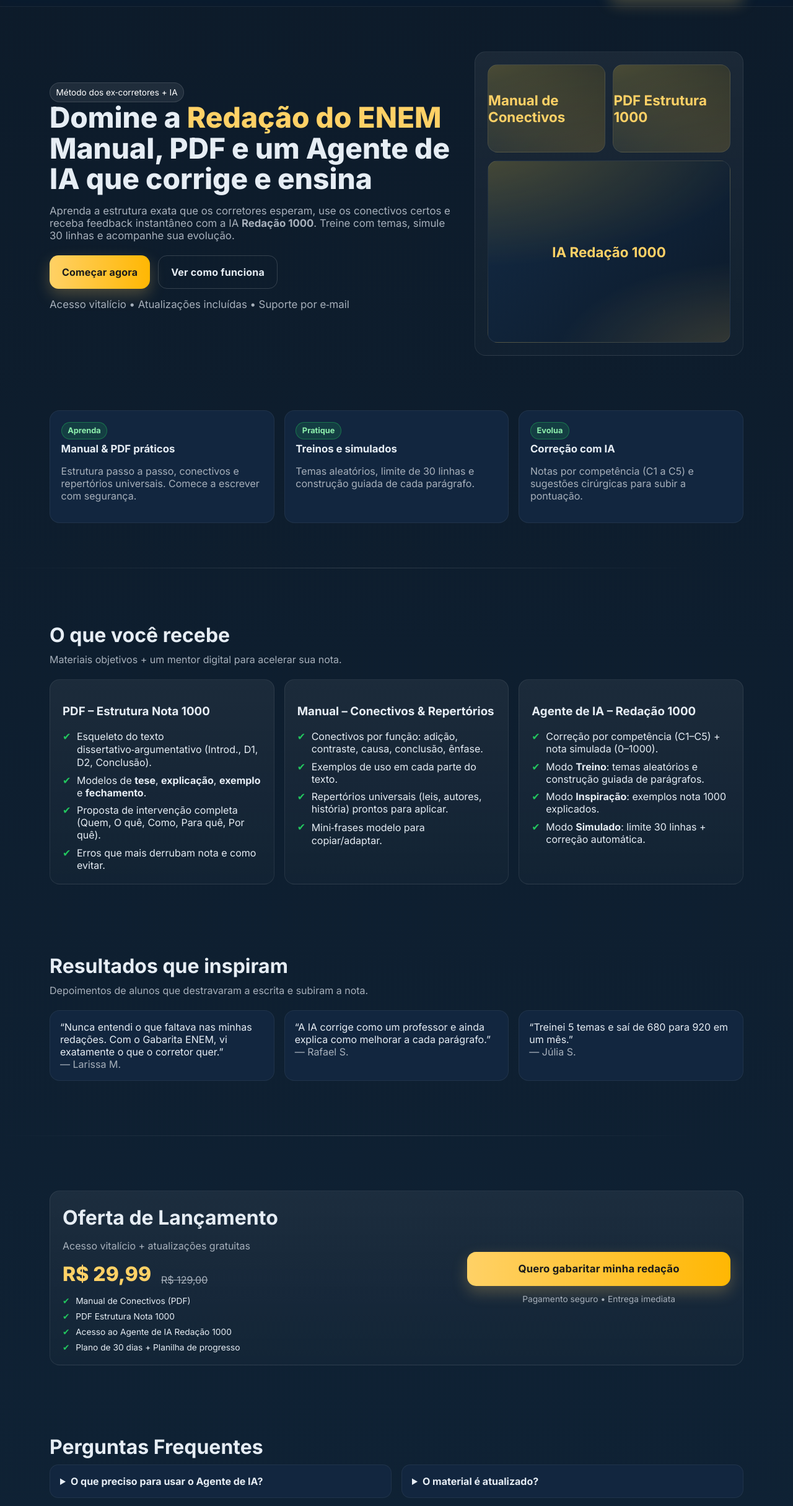
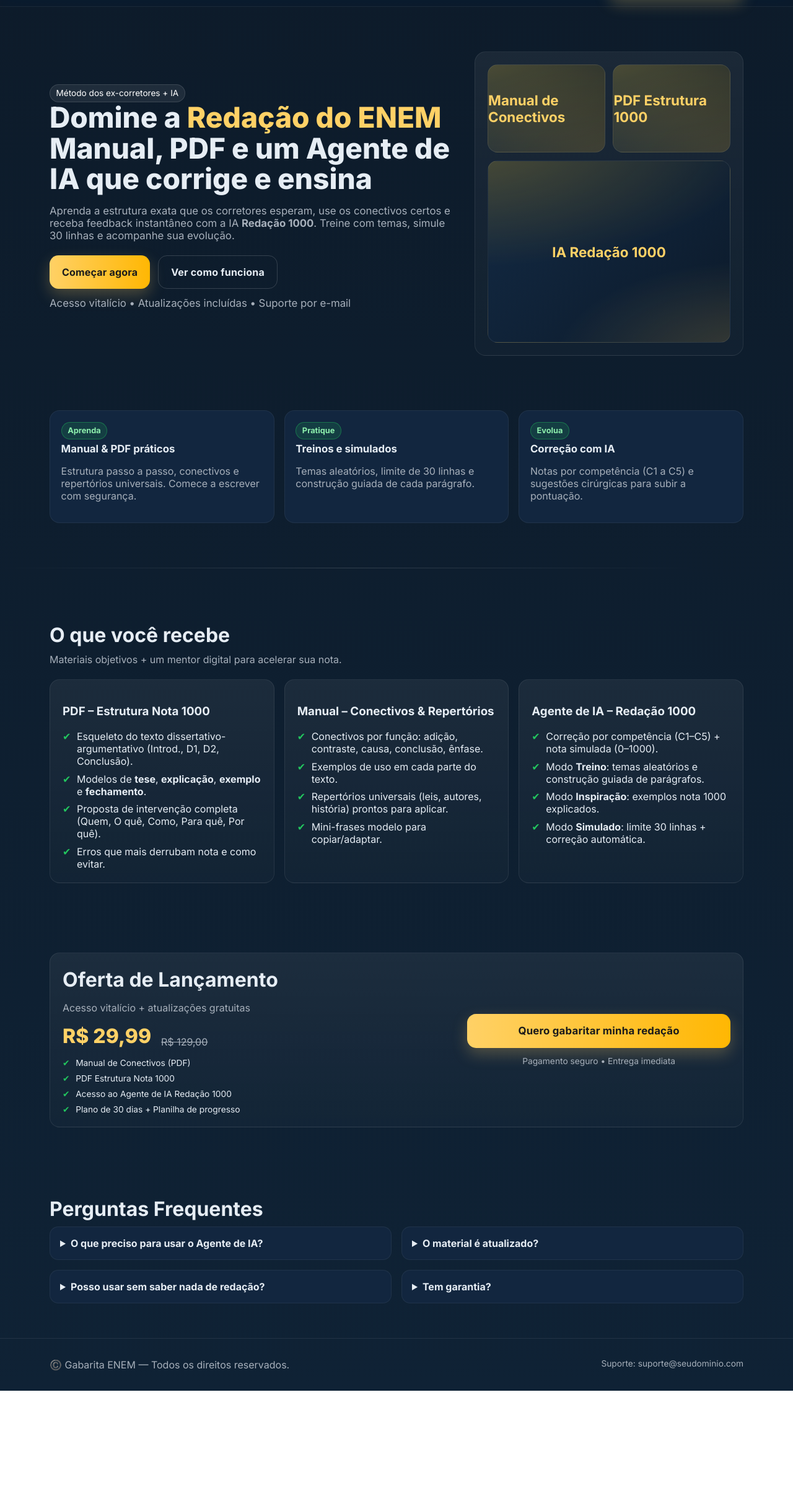
Before and after one commit to reidilsin-commits/index.html, a plain HTML site: page index.html in a window 1280 px wide. Shown: the part 71-2501 px from the top of the page at 62% size. After the commit the page ends 2315 px from the top, so only its background shows below. Drawn offline with Linux system fonts and the light colour scheme.

Commit message:
Update index.html

```diff
--- a/index.html
+++ b/index.html
@@ -73,23 +73,22 @@
       </a>
       <nav class="cta-bar">
         <a class="btn btn-ghost" href="#conteudo">O que tem no pacote</a>
-        <a class="btn btn-primary" href="#comprar">Quero gabaritar agora</a>
+        <a class="btn btn-primary" href="https://hotmart.com/pt-br/marketplace/produtos/hagsxd-gabarita-enem-4hon6/G102583268Q" target="_blank">Quero gabaritar agora</a>
       </nav>
     </div>
   </header>
 
   <main>
-    <!-- HERO -->
     <section class="hero container" id="top">
       <div>
-        <span class="tag">Método dos ex‑corretores + IA</span>
+        <span class="tag">Método dos ex-corretores + IA</span>
         <h1>Domine a <span style="color:var(--brand)">Redação do ENEM</span> Manual, PDF e um Agente de IA que corrige e ensina</h1>
         <p>Aprenda a estrutura exata que os corretores esperam, use os conectivos certos e receba feedback instantâneo com a IA <b>Redação 1000</b>. Treine com temas, simule 30 linhas e acompanhe sua evolução.</p>
         <div class="cta-bar">
-          <a class="btn btn-primary" href="#comprar">Começar agora</a>
+          <a class="btn btn-primary" href="https://hotmart.com/pt-br/marketplace/produtos/hagsxd-gabarita-enem-4hon6/G102583268Q" target="_blank">Começar agora</a>
           <a class="btn btn-ghost" href="#faq">Ver como funciona</a>
         </div>
-        <p class="small muted" style="margin-top:.8rem">Acesso vitalício • Atualizações incluídas • Suporte por e‑mail</p>
+        <p class="small muted" style="margin-top:.8rem">Acesso vitalício • Atualizações incluídas • Suporte por e-mail</p>
       </div>
       <div class="hero-card">
         <div class="grid" style="grid-template-columns:1fr 1fr;gap:.8rem">
@@ -100,7 +99,6 @@
       </div>
     </section>
 
-    <!-- BENEFITS SHORT -->
     <section class="features container">
       <div class="grid" style="grid-template-columns:repeat(3,1fr)">
         <div class="feature">
@@ -123,7 +121,6 @@
 
     <div class="sep container"></div>
 
-    <!-- WHAT'S INCLUDED -->
     <section class="section container" id="conteudo">
       <h2 style="margin:0 0 .6rem;font-size:2rem">O que você recebe</h2>
       <p class="muted" style="margin:0 0 1.4rem">Materiais objetivos + um mentor digital para acelerar sua nota.</p>
@@ -131,7 +128,7 @@
         <article class="card">
           <h3>PDF – Estrutura Nota 1000</h3>
           <ul class="list">
-            <li><span class="check">✔</span><span>Esqueleto do texto dissertativo‑argumentativo (Introd., D1, D2, Conclusão).</span></li>
+            <li><span class="check">✔</span><span>Esqueleto do texto dissertativo-argumentativo (Introd., D1, D2, Conclusão).</span></li>
             <li><span class="check">✔</span><span>Modelos de <b>tese</b>, <b>explicação</b>, <b>exemplo</b> e <b>fechamento</b>.</span></li>
             <li><span class="check">✔</span><span>Proposta de intervenção completa (Quem, O quê, Como, Para quê, Por quê).</span></li>
             <li><span class="check">✔</span><span>Erros que mais derrubam nota e como evitar.</span></li>
@@ -143,7 +140,7 @@
             <li><span class="check">✔</span><span>Conectivos por função: adição, contraste, causa, conclusão, ênfase.</span></li>
             <li><span class="check">✔</span><span>Exemplos de uso em cada parte do texto.</span></li>
             <li><span class="check">✔</span><span>Repertórios universais (leis, autores, história) prontos para aplicar.</span></li>
-            <li><span class="check">✔</span><span>Mini‑frases modelo para copiar/adaptar.</span></li>
+            <li><span class="check">✔</span><span>Mini-frases modelo para copiar/adaptar.</span></li>
           </ul>
         </article>
         <article class="card">
@@ -158,20 +155,6 @@
       </div>
     </section>
 
-    <!-- SOCIAL PROOF / TESTIMONIALS -->
-    <section class="section container">
-      <h2 style="margin:0 0 .6rem;font-size:2rem">Resultados que inspiram</h2>
-      <p class="muted" style="margin:0 0 1.4rem">Depoimentos de alunos que destravaram a escrita e subiram a nota.</p>
-      <div class="testimonials">
-        <div class="quote">“Nunca entendi o que faltava nas minhas redações. Com o Gabarita ENEM, vi exatamente o que o corretor quer.”<br><span class="muted">— Larissa M.</span></div>
-        <div class="quote">“A IA corrige como um professor e ainda explica como melhorar a cada parágrafo.”<br><span class="muted">— Rafael S.</span></div>
-        <div class="quote">“Treinei 5 temas e saí de 680 para 920 em um mês.”<br><span class="muted">— Júlia S.</span></div>
-      </div>
-    </section>
-
-    <div class="sep container"></div>
-
-    <!-- PRICING -->
     <section class="section container" id="comprar">
       <div class="card" style="display:grid;grid-template-columns:1.2fr .8fr;gap:1rem;align-items:center">
         <div>
@@ -189,13 +172,12 @@
           </ul>
         </div>
         <div>
-          <a class="btn btn-primary" style="width:100%;justify-content:center;font-size:1.05rem;padding:1.1rem" href="#checkout">Quero gabaritar minha redação</a>
+          <a class="btn btn-primary" style="width:100%;justify-content:center;font-size:1.05rem;padding:1.1rem" href="https://hotmart.com/pt-br/marketplace/produtos/hagsxd-gabarita-enem-4hon6/G102583268Q" target="_blank">Quero gabaritar minha redação</a>
           <p class="small muted" style="text-align:center;margin:.8rem 0 0">Pagamento seguro • Entrega imediata</p>
         </div>
       </div>
     </section>
 
-    <!-- FAQ -->
     <section class="section container" id="faq">
       <h2 style="margin:0 0 .6rem;font-size:2rem">Perguntas Frequentes</h2>
       <div class="faq">
@@ -205,7 +187,7 @@
         </details>
         <details>
           <summary>O material é atualizado?</summary>
-          <p class="muted">Sim. Você recebe acesso vitalício às futuras melhorias do e‑book, do PDF e dos prompts do agente.</p>
+          <p class="muted">Sim. Você recebe acesso vitalício às futuras melhorias do e-book, do PDF e dos prompts do agente.</p>
         </details>
         <details>
           <summary>Posso usar sem saber nada de redação?</summary>
@@ -221,17 +203,12 @@
 
   <footer>
     <div class="container" style="display:flex;justify-content:space-between;gap:1rem;flex-wrap:wrap">
-      <div>© <span id="year"></span> Gabarita ENEM — Todos os direitos reservados.</div>
+      <div>©️ <span id="year"></span> Gabarita ENEM — Todos os direitos reservados.</div>
       <div class="small">Suporte: <a href="mailto:suporte@seudominio.com">suporte@seudominio.com</a></div>
     </div>
   </footer>
 
   <script>
     document.getElementById('year').textContent = new Date().getFullYear();
-    // Smooth scroll para âncoras
     document.querySelectorAll('a[href^="#"]').forEach(a=>{
-      a.addEventListener('click',e=>{const id=a.getAttribute('href'); if(id.length>1){e.preventDefault();document.querySelector(id).scrollIntoView({behavior:'smooth'});} })
-    })
-  </script>
-</body>
-</html>
+      a.addEventListener('click',e=>{const id
```
